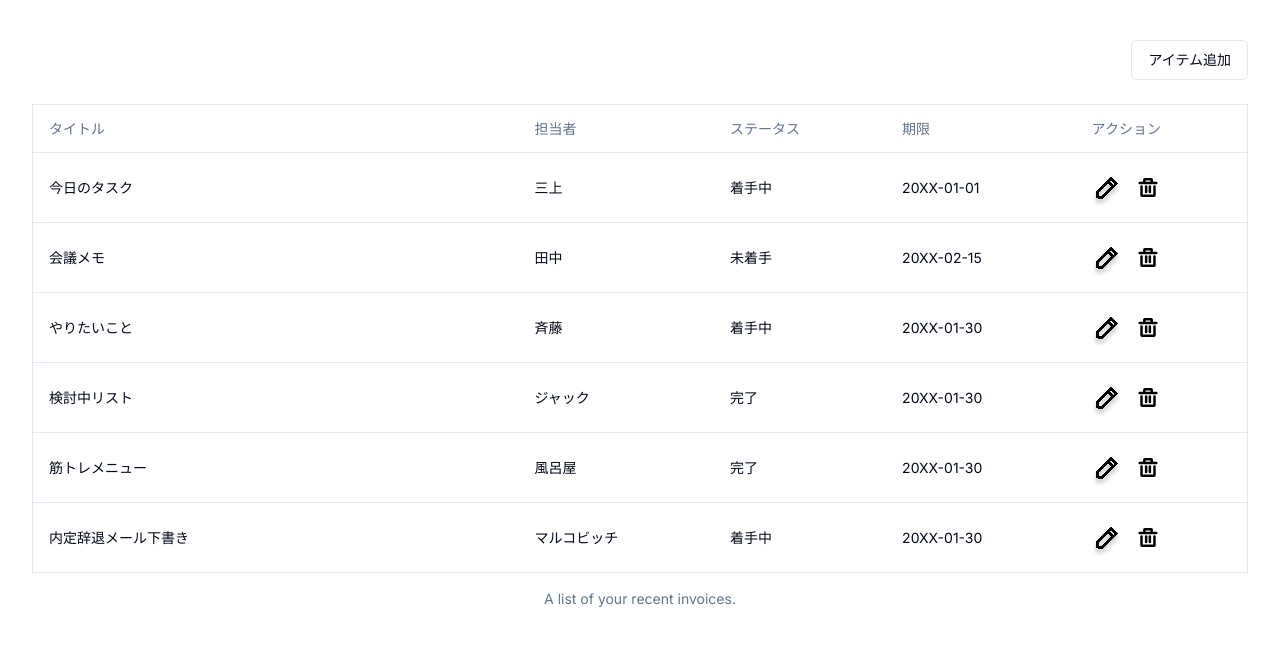
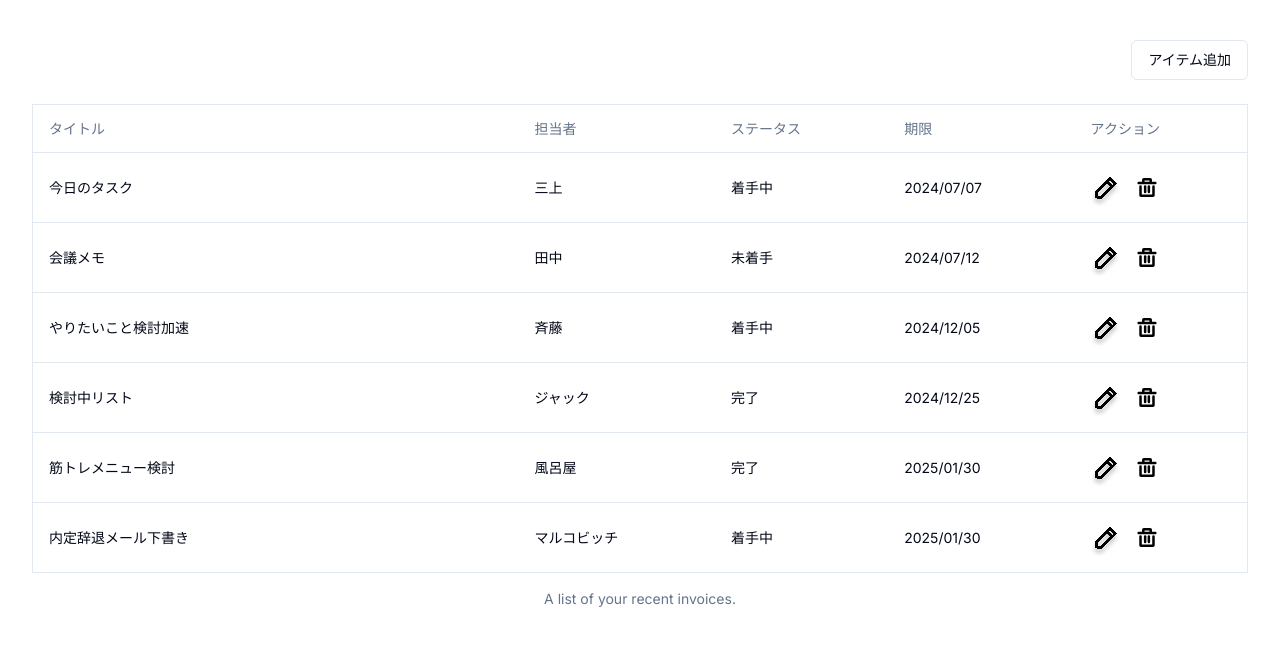
Before and after one commit to YU01BLC/todo, a Next.js app: page / in a window 1280 px wide. Shown: the top 646 px of the page. Built offline with nearby package versions, Linux system fonts and the light colour scheme.

Commit message:
update: ダミーデータ更新

```diff
--- a/src/app/dummyData.ts
+++ b/src/app/dummyData.ts
@@ -4,41 +4,41 @@ export const dummyData = [
     title: '今日のタスク',
     person: '三上',
     status: '着手中',
-    dueDate: '20XX-01-01',
+    dueDate: '2024/07/07',
   },
   {
     id: '2',
     title: '会議メモ',
     person: '田中',
     status: '未着手',
-    dueDate: '20XX-02-15',
+    dueDate: '2024/07/12',
   },
   {
     id: '3',
-    title: 'やりたいこと',
+    title: 'やりたいこと検討加速',
     person: '斉藤',
     status: '着手中',
-    dueDate: '20XX-01-30',
+    dueDate: '2024/12/05',
   },
   {
     id: '4',
     title: '検討中リスト',
     person: 'ジャック',
     status: '完了',
-    dueDate: '20XX-01-30',
+    dueDate: '2024/12/25',
   },
   {
     id: '5',
-    title: '筋トレメニュー',
+    title: '筋トレメニュー検討',
     person: '風呂屋',
     status: '完了',
-    dueDate: '20XX-01-30',
+    dueDate: '2025/01/30',
   },
   {
     id: '6',
     title: '内定辞退メール下書き',
     person: 'マルコビッチ',
     status: '着手中',
-    dueDate: '20XX-01-30',
+    dueDate: '2025/01/30',
   },
 ];
```
